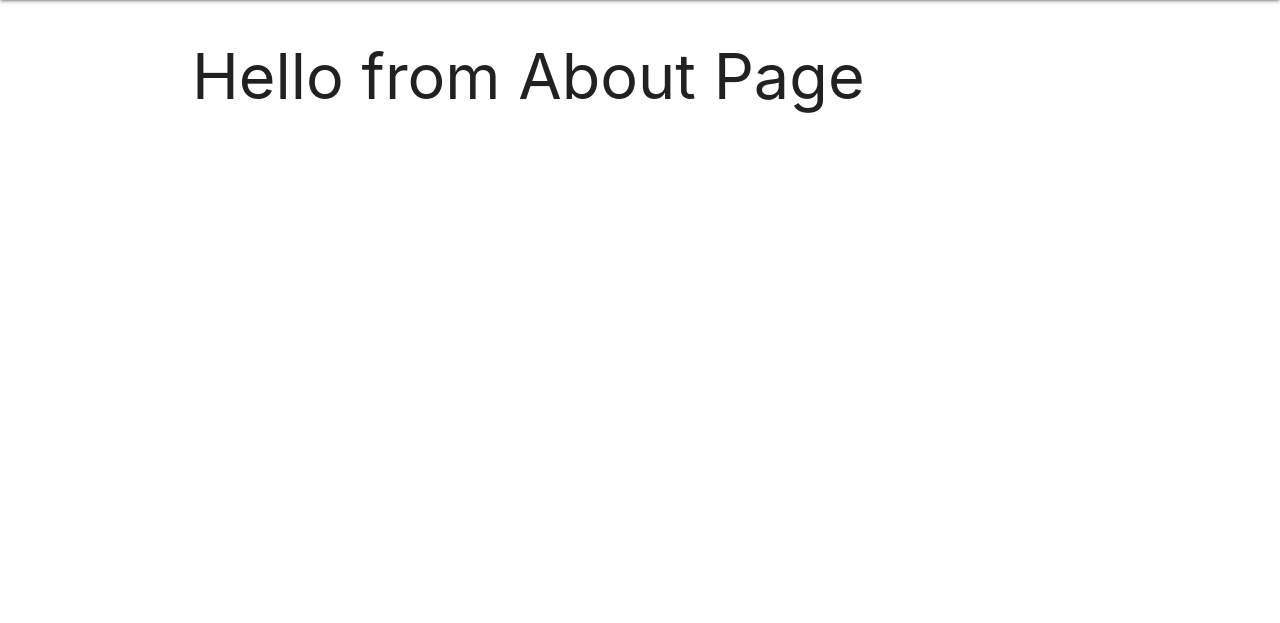
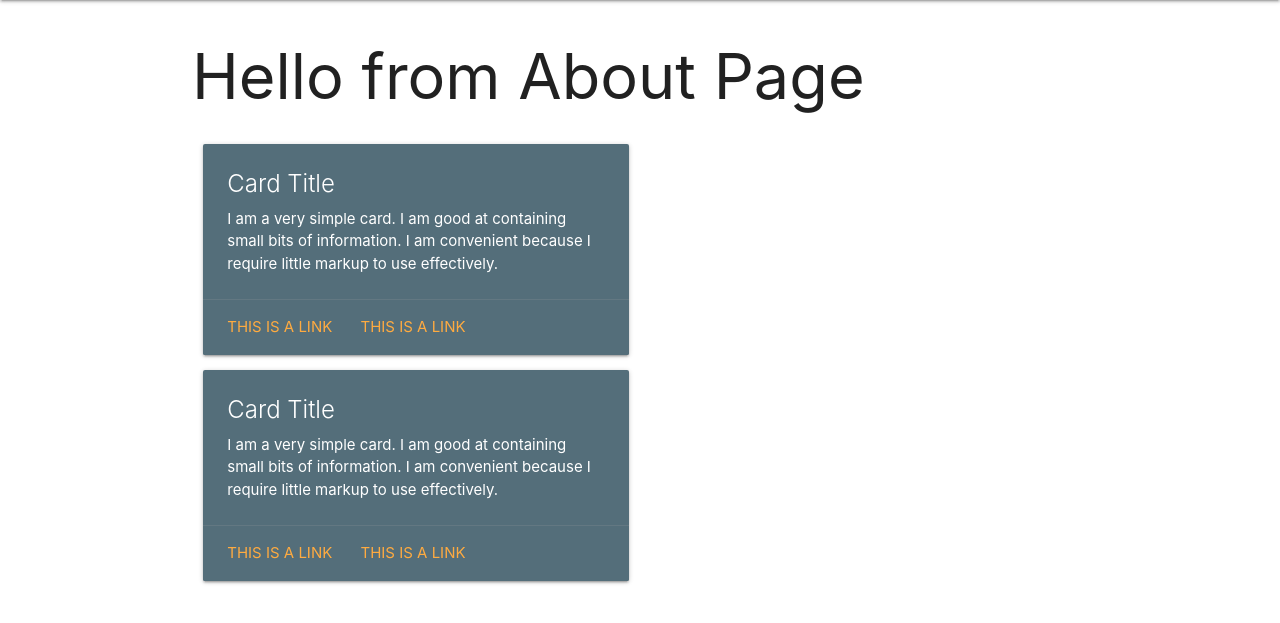
Before and after one commit to kudoabhijeet/CodeDjango, a Django app: page /about in a window 1280 px wide. Shown: the part 64-687 px from the top of the page. Run offline with Django 3.2, Linux system fonts and the light colour scheme.

Commit message:
:star: materialized about.html

```diff
--- a/mysite/templates/main/about.html
+++ b/mysite/templates/main/about.html
@@ -3,5 +3,31 @@
 {% include 'main/navbar.html' %}
    <div class="container">
     <h1>Hello from About Page</h1>
+    <div class="row">
+        <div class="col s12 m6">
+          <div class="card blue-grey darken-1">
+            <div class="card-content white-text">
+              <span class="card-title">Card Title</span>
+              <p>I am a very simple card. I am good at containing small bits of information.
+              I am convenient because I require little markup to use effectively.</p>
+            </div>
+            <div class="card-action">
+              <a href="#">This is a link</a>
+              <a href="#">This is a link</a>
+            </div>
+          </div>
+          <div class="card blue-grey darken-1">
+            <div class="card-content white-text">
+              <span class="card-title">Card Title</span>
+              <p>I am a very simple card. I am good at containing small bits of information.
+              I am convenient because I require little markup to use effectively.</p>
+            </div>
+            <div class="card-action">
+              <a href="#">This is a link</a>
+              <a href="#">This is a link</a>
+            </div>
+          </div>
+        </div>
+      </div>
 </div>
 {% endblock %}
```
